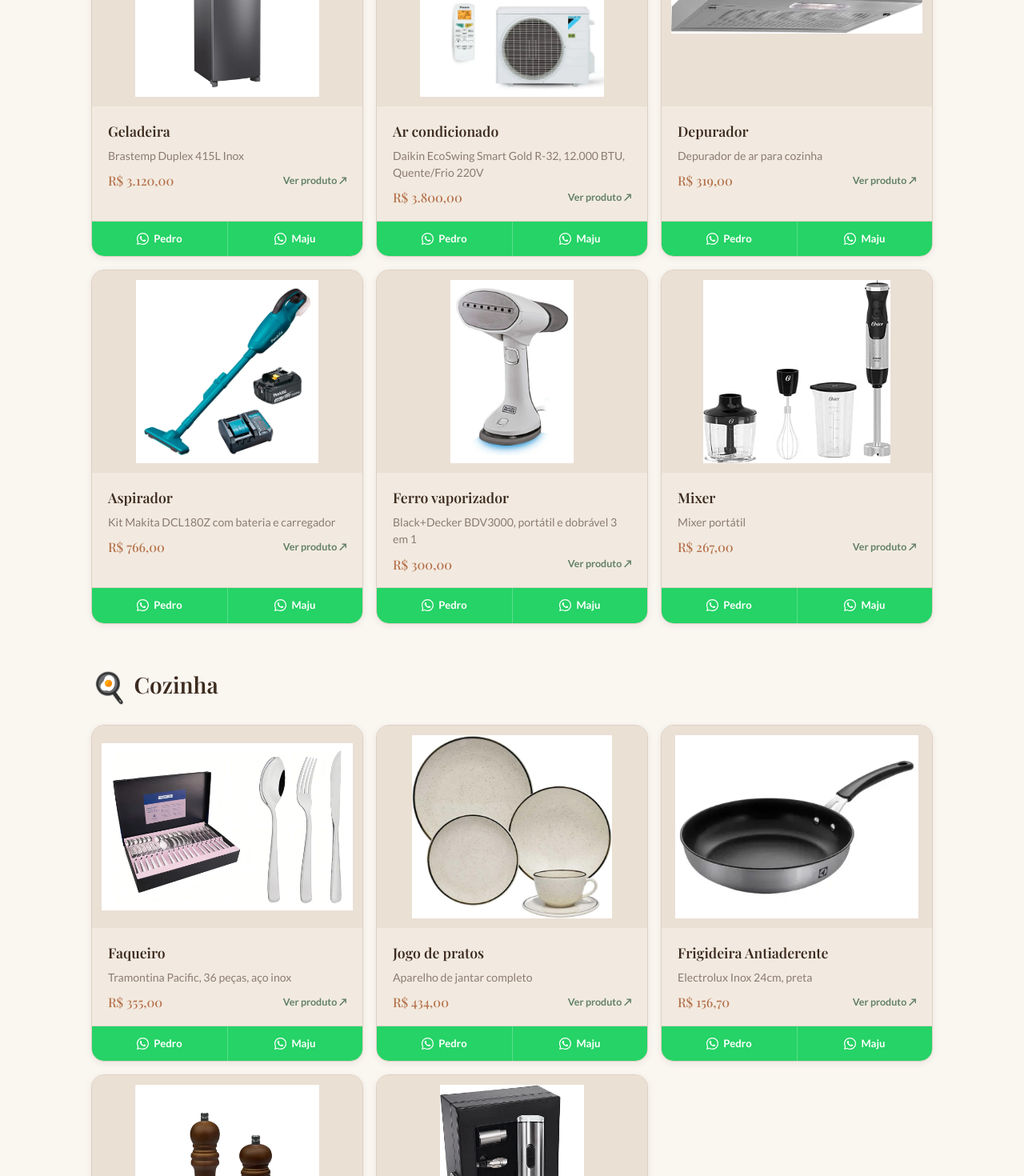
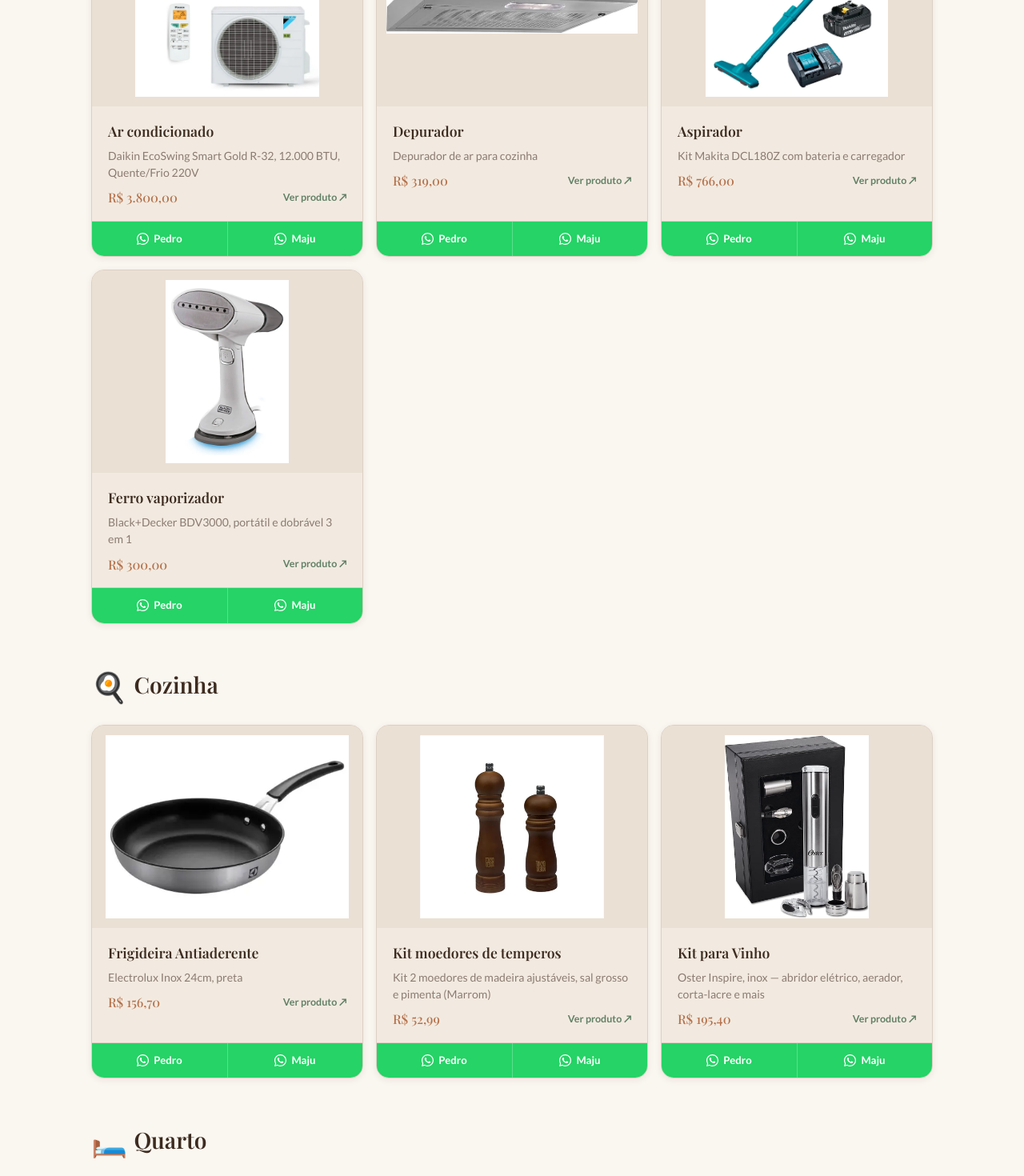
Before and after one commit to pedroaccastilho/lista-casa-nova, a React (Vite) app: page / in a window 1280 px wide. Shown: the part 1780-3250 px from the top of the page at 80% size. Built offline with nearby package versions, Linux system fonts and the light colour scheme; a web font is replaced by a local one.

Commit message:
Remove itens da lista: geladeira, mixer, faqueiro, jogo de pratos e jogo de toalhas
https://claude.ai/code/session_017H5eaAFcoJVzgZogvKsbaE

```diff
--- a/src/data/items.ts
+++ b/src/data/items.ts
@@ -22,15 +22,6 @@ export const categories: Category[] = [
     name: 'Eletrodomésticos',
     emoji: '🔌',
     items: [
-      {
-        id: 1,
-        name: 'Geladeira',
-        description: 'Brastemp Duplex 415L Inox',
-        estimatedPrice: 'R$ 3.120,00',
-        link: 'https://www.brastemp.com.br/geladeira-brastemp-duplex-415l-inox/p?idsku=326199071&gad_source=1&gad_campaignid=21164263367&gbraid=0AAAAADJ0Bqo0dRXqbT-VRG0j2Or5e-rxq&gclid=Cj0KCQjwp7jOBhDGARIsABe7C4ehKrW5-19YVk48dRZdFSLm60yvlEx5rsYJVr-pvnXZXHJX7hE0ivQaAghAEALw_wcB',
-        image: '/lista-casa-nova/images/products/geladeira.jpg',
-      },
-
       {
         id: 3,
         name: 'Ar condicionado',
@@ -63,14 +54,6 @@ export const categories: Category[] = [
         link: 'https://www.mercadolivre.com.br/ferro-vaporizador-portatil-e-dobravel-3-em-1-black-decker-bdv3000/p/MLB20621100',
         image: '/lista-casa-nova/images/products/ferro-vaporizador.jpg',
       },
-      {
-        id: 7,
-        name: 'Mixer',
-        description: 'Mixer portátil',
-        estimatedPrice: 'R$ 267,00',
-        link: 'https://www.amazon.com.br/gp/product/B0DRPPT5DK/ref=ox_sc_act_title_2?smid=A1ZZFT5FULY4LN&psc=1',
-        image: '/lista-casa-nova/images/products/mixer.jpg',
-      },
     ],
   },
   {
@@ -78,22 +61,6 @@ export const categories: Category[] = [
     name: 'Cozinha',
     emoji: '🍳',
     items: [
-      {
-        id: 8,
-        name: 'Faqueiro',
-        description: 'Tramontina Pacific, 36 peças, aço inox',
-        estimatedPrice: 'R$ 355,00',
-        link: 'https://www.mercadolivre.com.br/faqueiro-com-36-pecas-em-aco-inox-e-alto-brilho-pacific-tramontina/p/MLB32551244',
-        image: '/lista-casa-nova/images/products/faqueiro.jpg',
-      },
-      {
-        id: 9,
-        name: 'Jogo de pratos',
-        description: 'Aparelho de jantar completo',
-        estimatedPrice: 'R$ 434,00',
-        link: 'https://www.amazon.com.br/dp/B0CFFQBY89',
-        image: '/lista-casa-nova/images/products/jogo-pratos.jpg',
-      },
       {
         id: 20,
         name: 'Frigideira Antiaderente',
@@ -178,14 +145,6 @@ export const categories: Category[] = [
     name: 'Banheiro',
     emoji: '🚿',
     items: [
-      {
-        id: 14,
-        name: 'Jogo de toalhas',
-        description: 'Buddemeyer 4 peças, algodão egípcio, banho e rosto',
-        estimatedPrice: 'R$ 363,00',
-        link: 'https://shopee.com.br/Kit-Jogo-De-Toalhas-Buddemeyer-4-Pe%C3%A7as-Algod%C3%A3o-Egipcio-Banho-e-Rosto-Fio-Penteado-i.709666406.23591531580',
-        image: '/lista-casa-nova/images/products/toalhas.jpg',
-      }
     ],
   },
 ];
```
